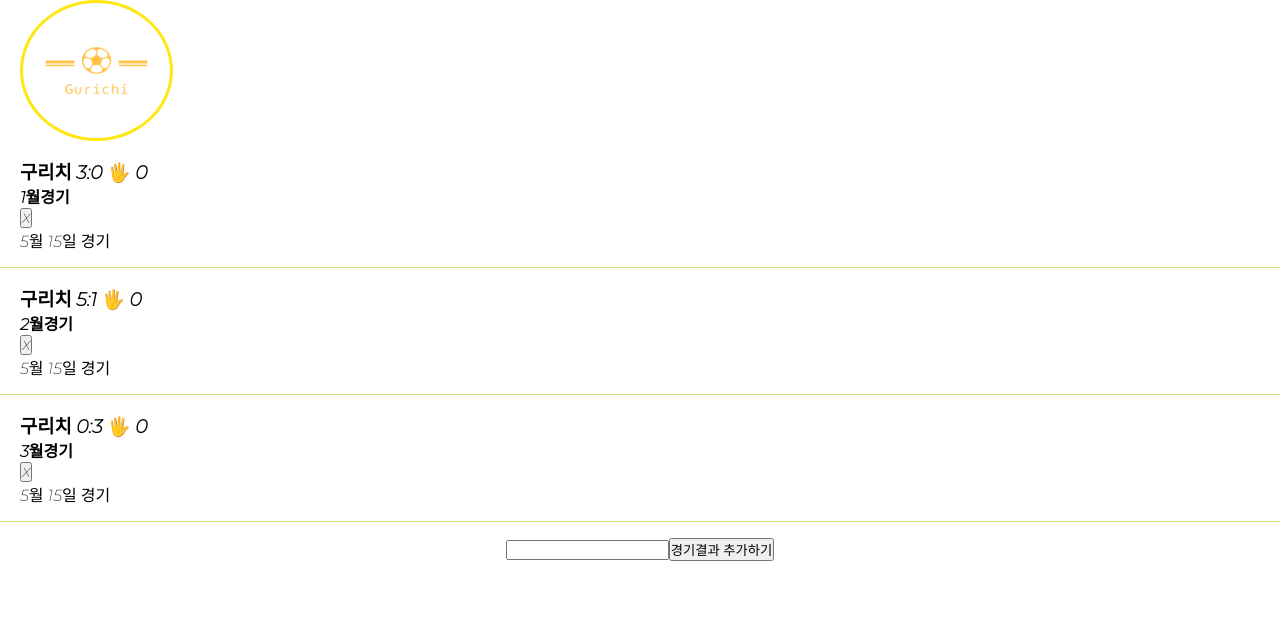
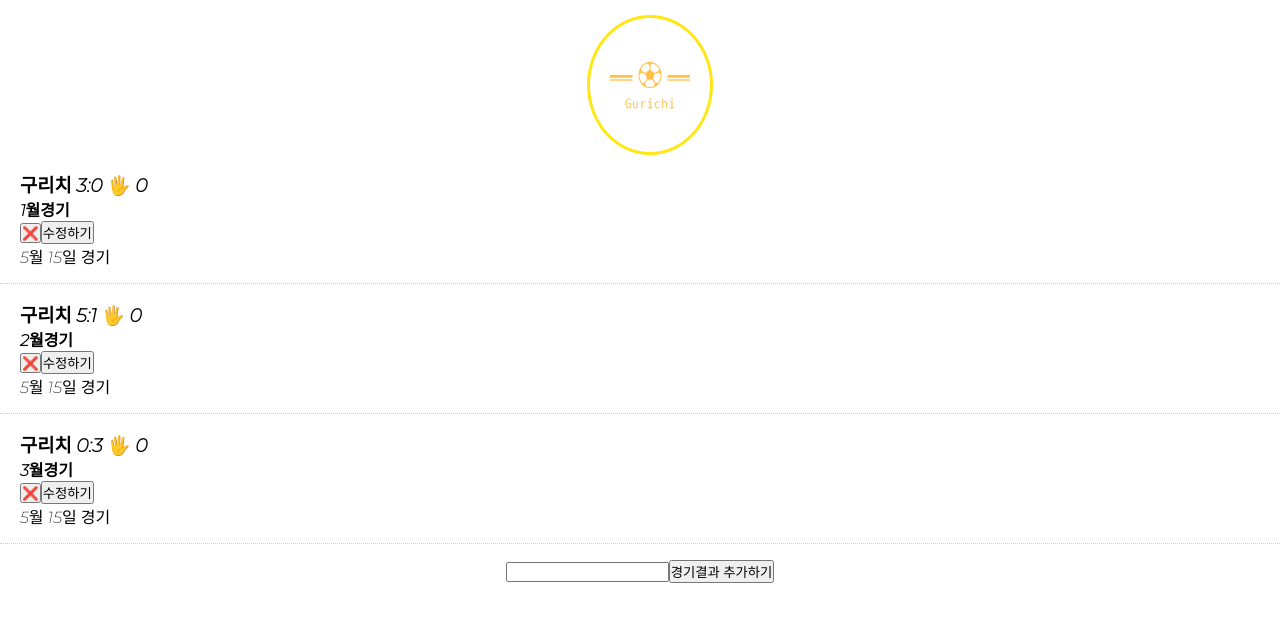
Before and after one commit to Shim-sim/Gurichi-TeamPage, a React (Create React App) app in the folder gurichi/: page / in a window 1280 px wide. Shown: the top 622 px of the page. Built offline with nearby package versions, Linux system fonts and the light colour scheme.

Commit message:
doing update

```diff
--- a/gurichi/src/App.js
+++ b/gurichi/src/App.js
@@ -6,14 +6,16 @@ import './App.scss'
 function App() {
 	const newDate = new Date().toLocaleString();
 
+	let [mode, setMode] = useState(false);
 	let [matchResult, setMatchResult] = useState(['구리치 3:0', '구리치 5:1', '구리치 0:3'])
 	let [addLike, setAddLike] = useState([0,0,0])
 	let [modal, setModal] = useState(false)
+	let [updateModal, setUpdateModal] = useState(false)
 	let [title, setTitle] = useState(0)
 	let [inputValue, setInputValue] = useState('')
 	let [boardTime, setBoardTime] = useState(['1월경기', '2월경기', '3월경기'])
 
-	const submit = () => {
+	const addList = () => {
 		if (!inputValue) return
 			let copy = [...matchResult]
 					copy.push(inputValue)
@@ -25,6 +27,7 @@ function App() {
 				setAddLike(addLikeCopy)
 				setBoardTime(copyBoardTime)
 	}
+
 
   return (
 	<>
@@ -48,6 +51,7 @@ function App() {
 										setAddLike(copy)
 									}}>🖐</span> {addLike[i]} </h3>
 							<h4>{ boardTime[i] }</h4>
+							<div className="click__btn">
 							<button onClick={()=> {
 									let copy = [...matchResult]
 									copy.splice(i,1)
@@ -55,7 +59,9 @@ function App() {
 									addLikeCopy.splice(i,1)
 									setAddLike(addLikeCopy)
 									setMatchResult(copy)
-								}}>X</button>
+								}}>❌</button>
+							<button onClick={()=>{setUpdateModal(!updateModal)}}>수정하기</button>
+							</div>
 							<p>5월 15일 경기</p>
 						</div>
 					)
@@ -64,10 +70,16 @@ function App() {
 			<input type="text" onChange={(e)=> {
 					setInputValue(e.target.value)
 				}}/>
-			<button onClick={ submit }>경기결과 추가하기</button>
+			<button onClick={ addList }>경기결과 추가하기</button>
+			{
+				updateModal == true ?
+					<Update matchResult={matchResult} title={title} setUpdateModal={setUpdateModal}
+				updateModal={updateModal} setMode={setMode} mode={mode}/> : null
+			}
 
 			{
-				modal == true ? <Modal setMatchResult={setMatchResult} setModal={setModal} modal={modal} matchResult={matchResult} title={title}/> : null
+				modal == true ? <Modal setModal={setModal} modal={modal} matchResult={matchResult}
+				title={title}/> : null
 			}
 
 		</div>
@@ -77,15 +89,33 @@ function App() {
 
 const Modal = (props) => {
 	return(
-		<div onClick={()=>{props.setModal(!props.modal)}} className="modal">
+		<div className="modal">
 			<div className="modal__overlay"></div>
 				<div className="modal__content">
 					<h4>{props.matchResult[props.title]}</h4>
 					<p>날짜</p>
 					<p>상세내용</p>
+					<p><button onClick={()=>{props.setModal(!props.modal)}} className="modal__close">❌</button></p>
 				</div>
 		</div>
 	)
 }
 
+function Update(props) {
+		return(
+			<div className="update">
+			<div className="update__overlay"></div>
+				<div className="update__content">
+					<h4>{props.matchResult[props.title]}</h4>
+					<p>상세내용 추가예정</p>
+					<p><button onClick={()=>{
+								props.setUpdateModal(!props.updateModal)
+								props.setMode(!props.mode)
+							}
+						}
+				  className="update__close">❌</button></p>
+				</div>
+		</div>
+		)
+	}
 export default App;
--- a/gurichi/src/App.scss
+++ b/gurichi/src/App.scss
@@ -1,6 +1,7 @@
 * {
 	margin: 0;
 	padding: 0;
+	box-sizing: border-box;
 	ul{list-style: none;}
 	font-family: 'Montserrat', sans-serif;
 	a{
@@ -13,27 +14,33 @@
 	text-align: center;
 }
 
-div {
-	box-sizing: border-box;
+.main-logo {
+	height: 140px;
+	width: 90%;
+	border: 3px solid #ffe714;
+	border-radius: 50%;
+	padding: 10px;
+	margin-bottom: 10px;
 }
+
 
 .list {
 	margin-bottom: 16px;
 	padding: 0 0 15px 20px;
 	text-align: left;
-	border-bottom: 1px solid rgba(197, 217, 88, 0.8);
+	border-bottom: 1px dotted rgba(0, 0, 0, 0.2);
 }
 
 
 .nav-bar {
 	display: flex;
 	width: 100%;
-	color: #ffe714;
 	padding-left: 20px;
-	border-bottom: 1px solid rgba(255,255,255,0.4);
+	margin-top: 15px;
+	justify-content: center;
 }
 
-.modal {
+.modal, .update {
 	position: fixed;
 	top: 0;
 	left: 0;
@@ -42,15 +49,16 @@ div {
 	display: flex;
 	justify-content: center;
 	align-items: baseline;
+	line-height: 2rem;
 
-		.modal__overlay {
+		.modal__overlay, .update__overlay {
 			background-color: rgba(0, 0, 0, 0.6);
 			width: 100%;
 			height: 100%;
 			position: absolute;
 		}
 
-		.modal__content{
+		.modal__content, .update__content {
 			background-color: #ffd4d4;
 			padding: 70px 100px;
 			box-shadow: rgba(0, 0, 0, 0.24) 0px 3px 8px;
@@ -59,14 +67,13 @@ div {
 			text-align: center;
 			border-radius: 15px;
 			top: 25%;
-	}
+		}
+		.modal__close, .update__close {
+			width:50%;
+			background: white;
+			border: none;
+			border-radius: 5px;
+			padding: 6px;
+		}
+
 }
-
-.main-logo {
-	height: 115px;
-	width: 90%;
-	border: 3px solid #ffe714;
-	border-radius: 50%;
-	padding: 10px;
-	margin-bottom: 10px;
-}
```
